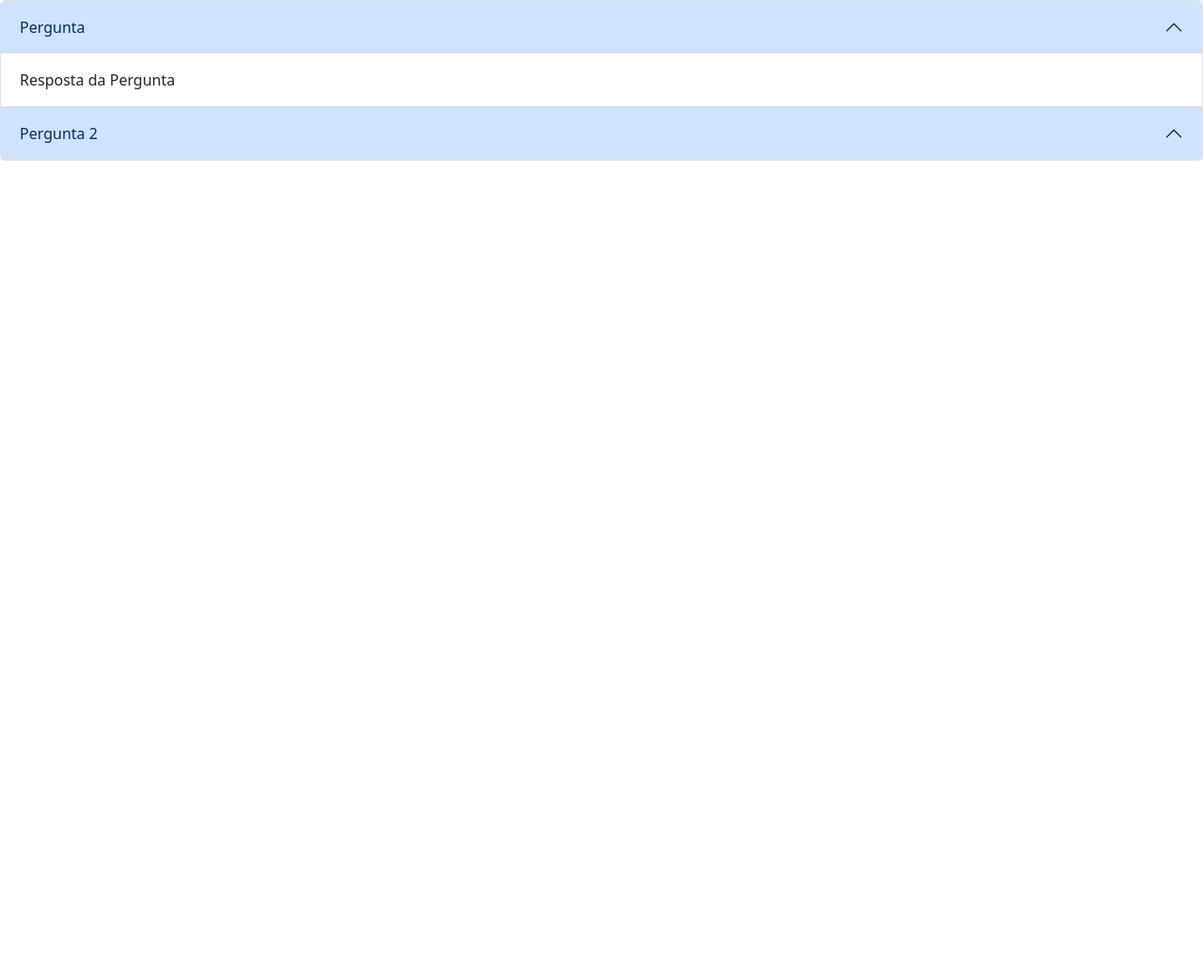
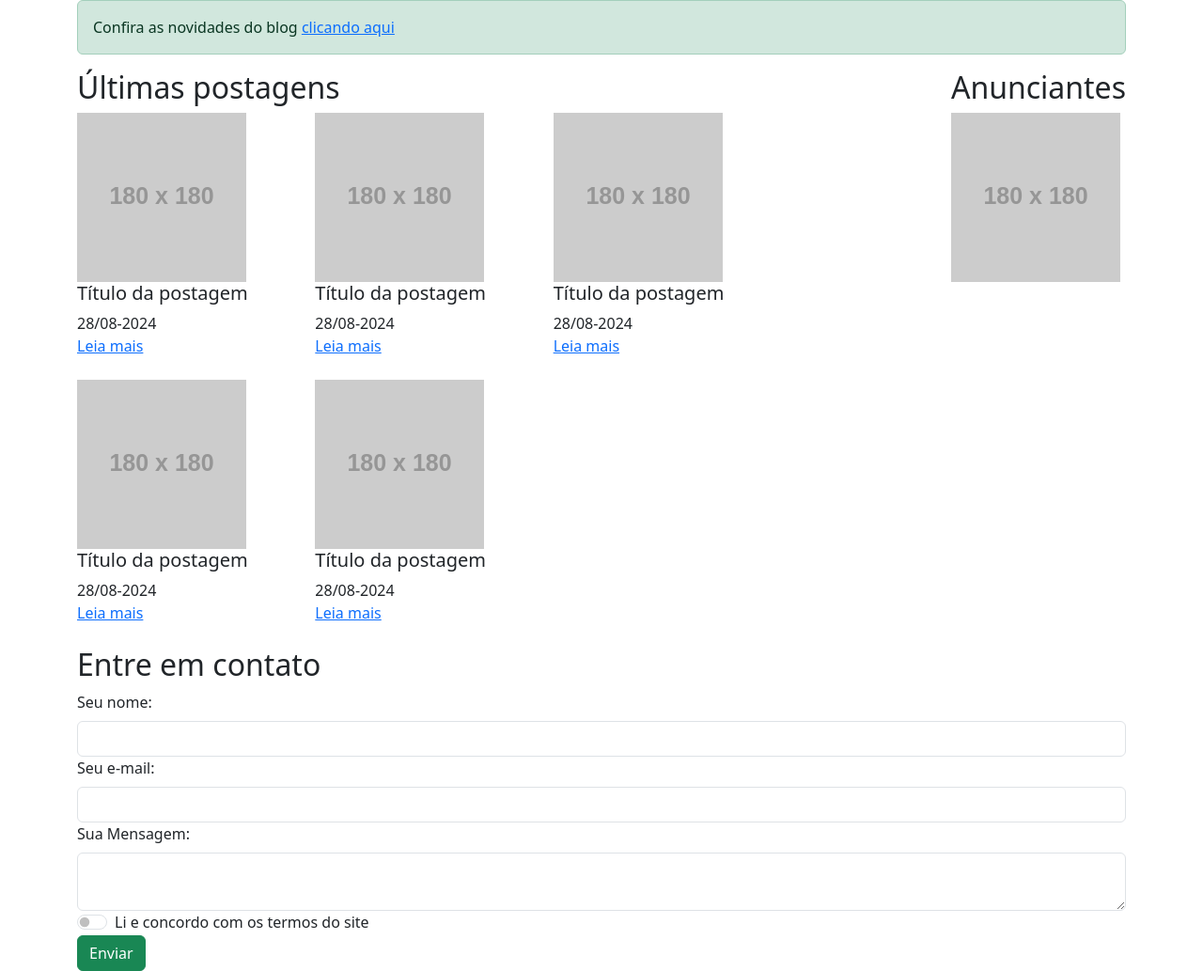
Before and after one commit to MatheusFernandes013/bootstrap-accordion, a plain HTML site: page index.html in a window 1280 px wide. Shown: the whole page at 94% size. Before the commit the page ends 800 px from the top, so only its background shows below. Drawn offline with nearby package versions, Linux system fonts and the light colour scheme; placeholder pictures from the web are drawn by us.

Commit message:
criando um formulario com bootstrap

```diff
--- a/index.html
+++ b/index.html
@@ -1,35 +1,82 @@
 <!DOCTYPE html>
-<html lang="en">
+<html lang="pt-br">
 <head>
     <meta charset="UTF-8">
     <meta name="viewport" content="width=device-width, initial-scale=1.0">
     <link rel="stylesheet" href="https://cdn.jsdelivr.net/npm/bootstrap@5.3.3/dist/css/bootstrap.min.css">
+    <link rel="stylesheet" href="main.css">
     <title>Document</title>
 </head>
 <body>
-    <div class="accordion">
-        <div class="accordion-item">
-            <div class="accordion-header">
-                <button class="accordion-button" data-bs-toggle="collapse" data-bs-target="#resposta1">
-                    Pergunta
-                </button>
-            </div>
-            <div id="resposta1" class="accordion-collapse collapse show">
-                <div class="accordion-body">
-                    Resposta da Pergunta
+    <div class="container">
+        <div class="row">
+            <div class="col">
+                <div class="alert alert-success">
+                    Confira as novidades do blog <a href="#">clicando aqui</a>
                 </div>
             </div>
         </div>
-        <div class="accordion-item">
-            <div class="accordion-header">
-                <button class="accordion-button" data-bs-toggle="collapse" data-bs-target="#resposta2">
-                    Pergunta 2
-                </button>
+        <div class="row">
+            <div class="col-md-8">
+                <h2>Últimas postagens</h2>
+                <div class="container g-0">
+                    <div class="row">
+                        <div class="col-md-4 post">
+                            <img src="https://via.placeholder.com/180x180" />
+                            <h4 class="h5">Título da postagem</h4>
+                            <time>28/08-2024</time>
+                            <a class="btn-btn-primary btn-sm">Leia mais</a>
+                        </div>
+                        <div class="col-md-4 post">
+                            <img src="https://via.placeholder.com/180x180" />
+                            <h4 class="h5">Título da postagem</h4>
+                            <time>28/08-2024</time>
+                            <a class="btn-btn-primary btn-sm">Leia mais</a>
+                        </div>
+                        <div class="col-md-4 post">
+                            <img src="https://via.placeholder.com/180x180" />
+                            <h4 class="h5">Título da postagem</h4>
+                            <time>28/08-2024</time>
+                            <a class="btn-btn-primary btn-sm">Leia mais</a>
+                        </div>
+                        <div class="col-md-4 post">
+                            <img src="https://via.placeholder.com/180x180" />
+                            <h4 class="h5">Título da postagem</h4>
+                            <time>28/08-2024</time>
+                            <a class="btn-btn-primary btn-sm">Leia mais</a>
+                        </div>
+                        <div class="col-md-4 post">
+                            <img src="https://via.placeholder.com/180x180" />
+                            <h4 class="h5">Título da postagem</h4>
+                            <time>28/08-2024</time>
+                            <a class="btn-btn-primary btn-sm">Leia mais</a>
+                        </div>
+                    </div>
+                </div>
             </div>
-            <div id="resposta2" class="accordion-collapse collapse">
-                <div class="accordion-body">
-                    Resposta da Pergunta 2
+            <div class="col-md-4 d-flex justify-content-end">
+                <div>
+                    <h2>Anunciantes</h2>
+                    <img src="https://via.placeholder.com/180x180" />
                 </div>
+            </div>
+        </div>
+        <div class="row">
+            <div class="col">
+                <h2>Entre em contato</h2>
+                <form>
+                    <label class="form-label" for="nome">Seu nome:</label>
+                    <input class="form-control" type="text" id="nome">
+                    <label class="form-label" for="email">Seu e-mail:</label>
+                    <input id="email" type="email" class="form-control">
+                    <label class="form-label" for="mensagem">Sua Mensagem:</label>
+                    <textarea id="mensagem" class="form-control"></textarea>
+                    <div class="form-check form-switch">
+                        <label for="aceito-termos" class="form-check-label">Li e concordo com os termos do site</label>
+                        <input type="checkbox" id="aceito-termos" class="form-check-input">
+                    </div>
+                    <button class="btn btn-success">Enviar</button>
+                </form>
             </div>
         </div>
     </div>
--- /dev/null
+++ b/main.css
@@ -0,0 +1,7 @@
+time {
+    display: block;
+}
+
+.post {
+    margin-bottom: 24px;
+}
```
